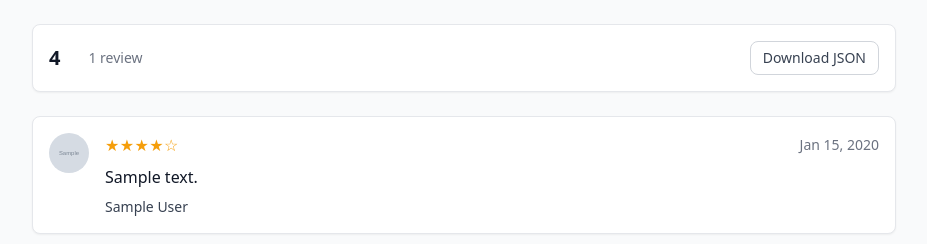
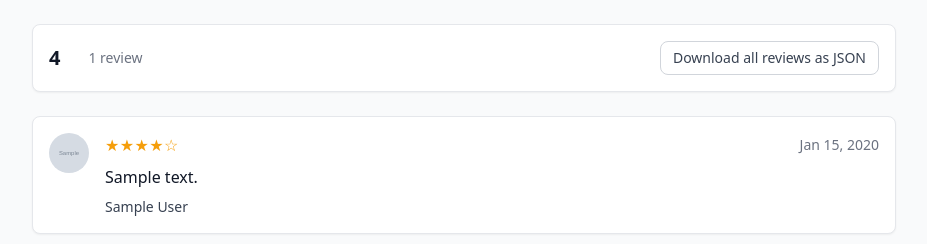
Before and after one commit to cauethenorio/google-reviews-client, a Flask app: template flask-example/templates/reviews.html in a window 1280 px wide. Shown: the part 160-404 px from the top of the page, without its empty margins (176-1103 px from the left). Run offline with Flask 3, Linux system fonts and the light colour scheme; the template is opened without the code that fills it: most values are stand-ins (such as "Sample title", 1, 10 or a date in 2020); grey boxes marked "Sample" are stand-in pictures; parts of the project's set-up code (start-up, migrations or seed data) failed here and were passed over; some libraries are stand-ins or nearby versions.

Commit message:
fix(flask-demo): rename download button to 'Download all reviews as JSON'

```diff
--- a/flask-example/templates/reviews.html
+++ b/flask-example/templates/reviews.html
@@ -27,7 +27,7 @@
       {{ total_review_count }} review{{ "s" if total_review_count != 1 }}
     </div>
   </div>
-  <a href="/account/{{ account.name.split('/')[-1] }}/location/{{ location.location_id }}/reviews/download{% if lang %}?lang={{ lang }}{% endif %}" class="inline-flex items-center gap-2 bg-white border border-gray-300 rounded-lg px-3 py-1.5 text-sm text-gray-700 hover:bg-gray-50">Download JSON</a>
+  <a href="/account/{{ account.name.split('/')[-1] }}/location/{{ location.location_id }}/reviews/download{% if lang %}?lang={{ lang }}{% endif %}" class="inline-flex items-center gap-2 bg-white border border-gray-300 rounded-lg px-3 py-1.5 text-sm text-gray-700 hover:bg-gray-50">Download all reviews as JSON</a>
 </div>
 {% endif %}
 {% if reviews %}
```
